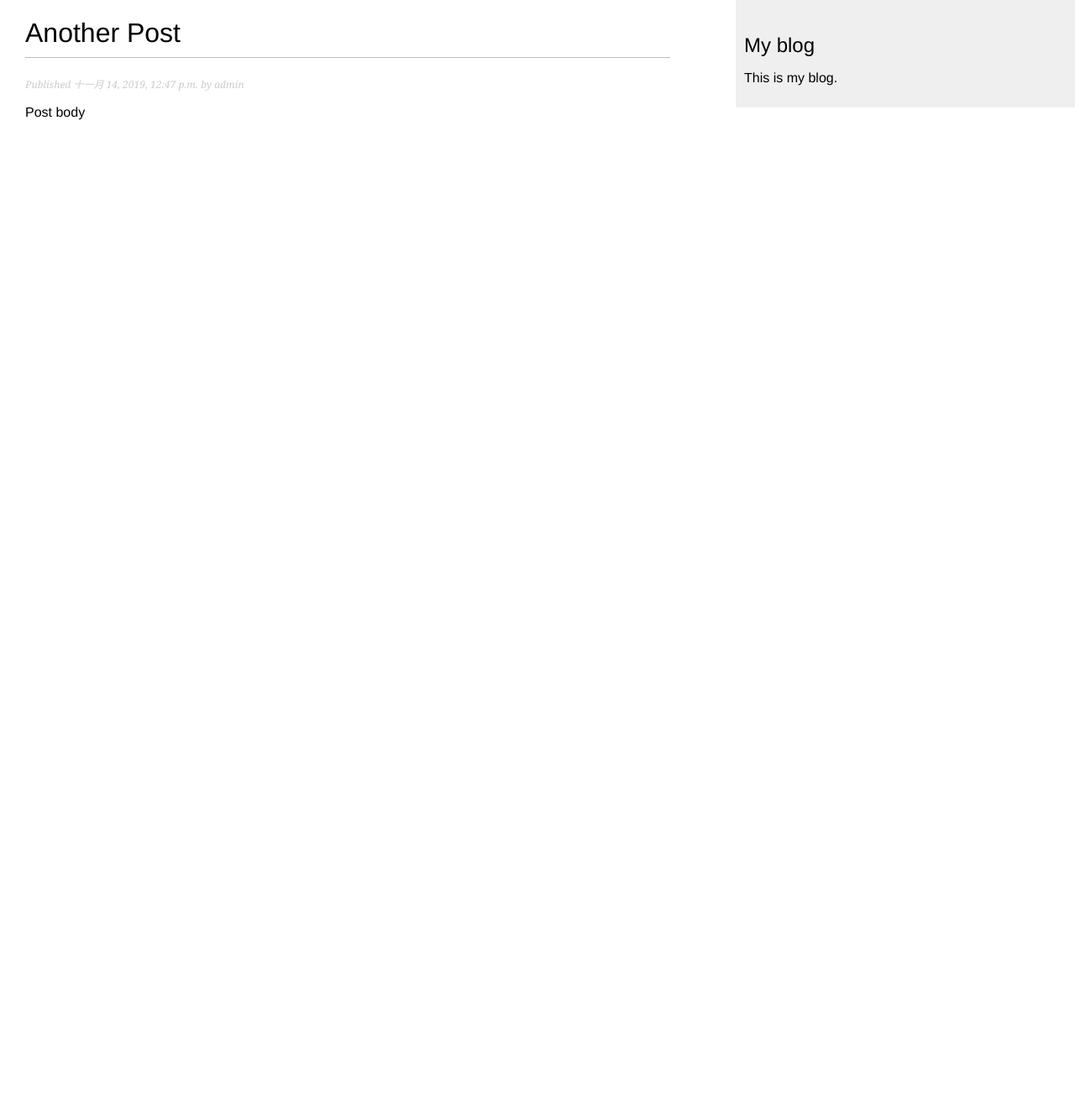
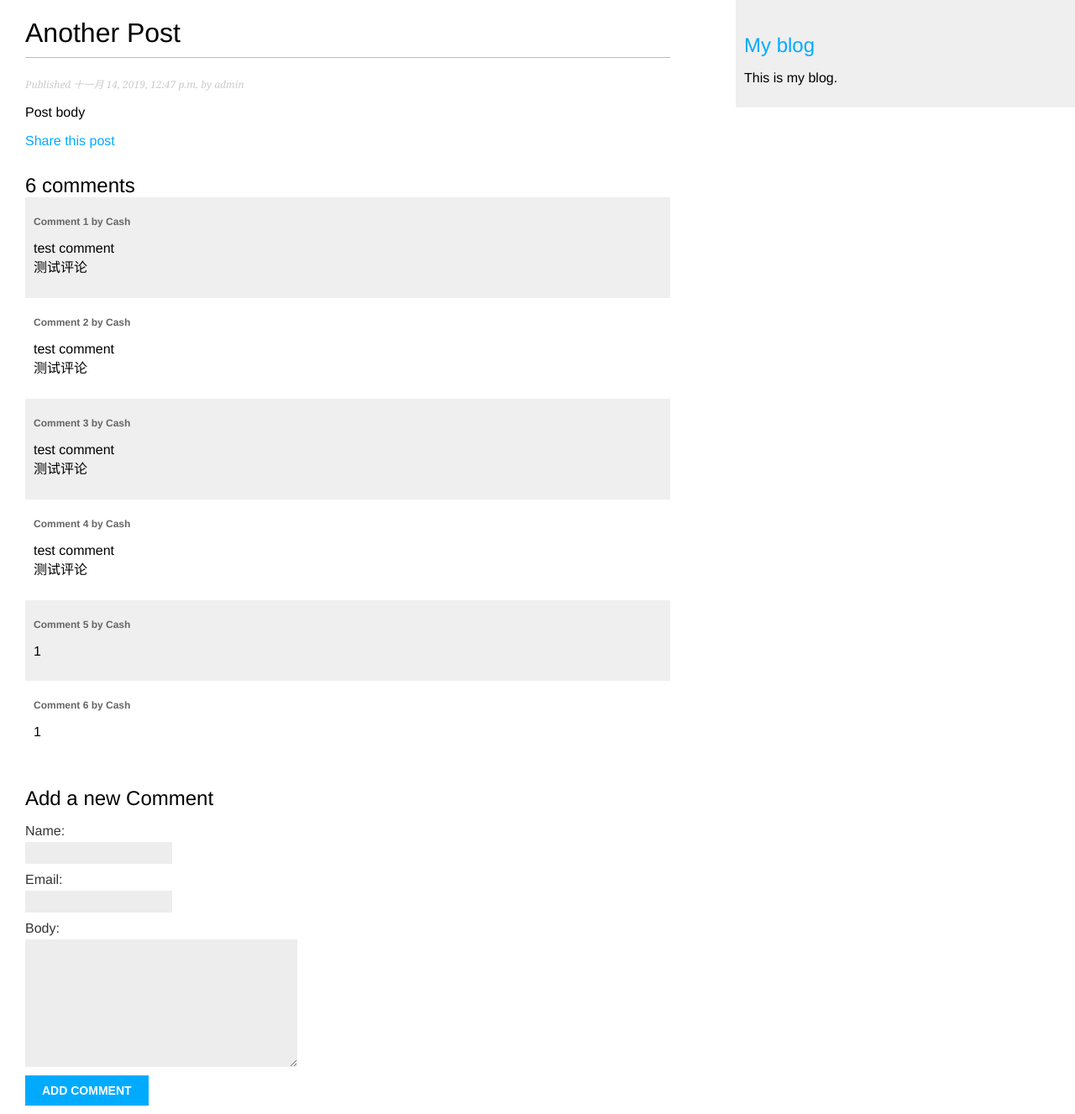
Before and after one commit to cashlu/blog2019, a Django app: a page that uses blog/templates/blog/base.html in a window 1280 px wide. Shown: the whole page at 84% size. Before the commit the page ends 143 px from the top, so only its background shows below. Run offline with Django 3.2, Linux system fonts and the light colour scheme; data comes from the database, SQL or seed files in the repository; both versions use the stored data as it was after the commit.

Commit message:
1 - added share by email 2 - added Comment system

```diff
--- /dev/null
+++ b/blog/forms.py
@@ -0,0 +1,16 @@
+from django import forms
+
+from .models import Comment
+
+
+class EmailPostForm(forms.Form):
+    name = forms.CharField(max_length=25)
+    email = forms.EmailField()
+    to = forms.EmailField()
+    comments = forms.CharField(required=False, widget=forms.Textarea)
+
+
+class CommentForm(forms.ModelForm):
+    class Meta:
+        model = Comment
+        fields = ('name', 'email', 'body',)
--- a/blog/models.py
+++ b/blog/models.py
@@ -44,3 +44,19 @@ class Post(models.Model):
                                                  self.publish.month,
                                                  self.publish.day,
                                                  self.slug])
+
+
+class Comment(models.Model):
+    post = models.ForeignKey(Post, on_delete=models.CASCADE, related_name='comments')
+    name = models.CharField(max_length=80)
+    email = models.EmailField()
+    body = models.TextField()
+    created = models.DateTimeField(auto_now_add=True)
+    updated = models.DateTimeField(auto_now=True)
+    active = models.BooleanField(default=True)
+
+    class Meta:
+        ordering = ("created",)
+
+    def __str__(self):
+        return 'Comment by {} on {}'.format(self.name, self.post)
--- a/blog/templates/blog/base.html
+++ b/blog/templates/blog/base.html
@@ -19,7 +19,7 @@
     {% endblock %}
 </div>
 <div id="sidebar">
-    <h2>My blog</h2>
+    <h2><a href="{% url 'blog:post_list' %}">My blog</a></h2>
     <p>This is my blog.</p>
 </div>
 </body>
--- a/blog/templates/blog/post/detail.html
+++ b/blog/templates/blog/post/detail.html
@@ -4,7 +4,38 @@
 {% endblock %}
 
 {% block content %}
+    {#  Post标题和正文部分  #}
     <h1>{{ post.title }}</h1>
     <p class="date">Published {{ post.publish }} by {{ post.author }}</p>
     {{ post.body|linebreaks }}
+    <p><a href="{% url "blog:post_share" post.id %}">Share this post</a></p>
+
+    {# Comment列表和个数部分 #}
+    {% with comments.count as total_comments %}
+        <h2>{{ total_comments }} comment{{ total_comments|pluralize }}</h2>
+    {% endwith %}
+    {% for comment in comments %}
+        <div class="comment">
+            <p class="info">
+                {# forloop.counter可以在循环中计数，相当于当前评论的编号。 #}
+                Comment {{ forloop.counter }} by {{ comment.name }}
+            </p>
+            {{ comment.body|linebreaks }}
+        </div>
+    {% empty %}
+        <p>There are no comments yet.</p>
+    {% endfor %}
+
+    {#  Comment表单部分  #}
+    {% if new_comment %}
+        <h2>Your comment has been added.</h2>
+    {% else %}
+        <h2>Add a new Comment</h2>
+        <form action="." method="post" novalidate>
+            {% csrf_token %}
+            {{ comment_form.as_p }}
+            <p><input type="submit" value="Add comment"></p>
+        </form>
+    {% endif %}
+
 {% endblock %}
--- a/blog/templates/blog/post/list.html
+++ b/blog/templates/blog/post/list.html
@@ -15,5 +15,7 @@
         </p>
         {{ post.body|truncatewords:30|linebreaks }}
     {% endfor %}
-
+    {#由于视图传递给列表页的Page对象的名称叫做posts，#}
+    {#所以通过with重新指定了变量名称以让分页模板也能正确接收到该对象。#}
+    {% include 'blog/pagination.html' with page=posts %}
 {% endblock %}
--- a/blog/urls.py
+++ b/blog/urls.py
@@ -3,7 +3,9 @@ from . import views
 
 app_name = 'blog'
 urlpatterns = [
-    path('', views.post_list, name='post_list'),
+    # path('', views.post_list, name='post_list'),
+    path('', views.PostListView.as_view(), name='post_list'),
     path('<int:year>/<int:month>/<int:day>/<slug:post>/',
          views.post_detail, name='post_detail'),
+    path('<int:post_id>/share/', views.post_share, name='post_share'),
 ]
--- a/blog/views.py
+++ b/blog/views.py
@@ -1,15 +1,90 @@
 from django.shortcuts import render, get_object_or_404
+from django.core.paginator import Paginator, EmptyPage, PageNotAnInteger
+from django.views.generic import ListView
+from django.core.mail import send_mail
 
-from .models import Post
+from .models import Post, Comment
+from .forms import EmailPostForm, CommentForm
 
 
 def post_list(request):
-    posts = Post.published.all()
-    return render(request, 'blog/post/list.html', {'posts': posts})
+    # posts = Post.published.all()
+    # return render(request, 'blog/post/list.html', {'posts': posts})
+    object_list = Post.published.all()
+    paginator = Paginator(object_list, 3)  # 每页显示3条数据
+    page = request.GET.get('page')
+    try:
+        posts = paginator.page(page)
+    except PageNotAnInteger:
+        # 如果page参数不是一个整数，则返回第一页
+        posts = paginator.page(1)
+    except EmptyPage:
+        # 如果页数此处总页数，则返回最后一页
+        posts = paginator.page(paginator.num_pages)
+    print("request page is " + page)
+    return render(request, 'blog/post/list.html',
+                  {'page': page, 'posts': posts})
 
 
 def post_detail(request, year, month, day, post):
     post = get_object_or_404(Post, slug=post, status='published',
                              publish__year=year, publish__month=month,
                              publish__day=day)
-    return render(request, 'blog/post/detail.html', {'post': post})
+
+    # 列出文章对应的所有活动评论
+    comments = post.comments.filter(active=True)
+
+    # 初始化一个Comment对象，后面会使用。（不初始化的话，后面else分支会提示会报错，变量没有申明。）
+    new_comment = None
+
+    if request.method == "POST":
+        comment_form = CommentForm(data=request.POST)
+        if comment_form.is_valid():
+            # 通过表单的数据创建对象，但暂时不要保存进数据库，因为此时表单提交的数据中，
+            # 没有post字段，还需要手动的关联一下。
+            # 调用当前表单的save()方法生成一个Comment实例并且赋给new_comment变量。
+            # save()方法仅对ModelForm生效，因为Form类没有关联到任何数据模型。
+            new_comment = comment_form.save(commit=False)
+            # 设置外键为本Post
+            new_comment.post = post
+            # 写入数据库
+            new_comment.save()
+    else:
+        comment_form = CommentForm()
+    # 这里有bug，如果提交表单后，只是渲染原页面，那么刷新页面，表单会重复提交，
+    # 解决的办法是提交后跳转到相应的detail页。
+    return render(request, 'blog/post/detail.html',
+                  {'post': post, 'comments': comments,
+                   'new_comment': new_comment, 'comment_form': comment_form})
+
+
+class PostListView(ListView):
+    queryset = Post.published.all()
+    context_object_name = 'posts'
+    paginate_by = 3
+    template_name = 'blog/post/list.html'
+
+
+def post_share(request, post_id):
+    post = get_object_or_404(Post, id=post_id, status='published')
+    sent = False
+    if request.method == "POST":
+        # 提交表单
+        form = EmailPostForm(request.POST)
+        if form.is_valid():
+            # 表单验证通过
+            cd = form.cleaned_data
+            # 发送邮件
+            # request.build_absolute_uri(post.get_absolute_url()) 返回一个完整合法的URL链接。
+            post_url = request.build_absolute_uri(post.get_absolute_url())
+            subject = '{}({}) recommends you reading "{}"'.format(
+                cd['name'], cd['email'], post.title)
+            message = 'Read "{}" at {}\n\n{}\'s comments:{}'.format(
+                post.title, post_url, cd['name'], cd['comments'])
+            print('absolute_url = {}\npost_url = {}\nsubject = {}\nmessage = {}'
+                  .format(post.get_absolute_url(), post_url, subject, message))
+            send_mail(subject, message, 'cashlu@gamil.com', [cd['to']])
+            sent = True
+    else:
+        form = EmailPostForm()
+    return render(request, 'blog/post/share.html', {'post': post, 'form': form, 'sent': sent})
```
Also changed, not shown: blog/admin.py (+8 -1 lines), blog/templates/blog/pagination.html (added, +13 -0 lines), blog/templates/blog/post/share.html (added, +17 -0 lines), blog2019/settings.py (+9 -0 lines), blog/migrations/0003_comment.py (added), db.sqlite3.
